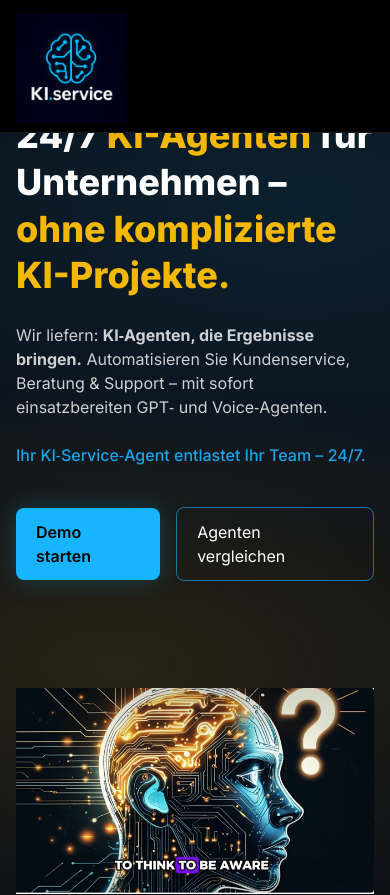
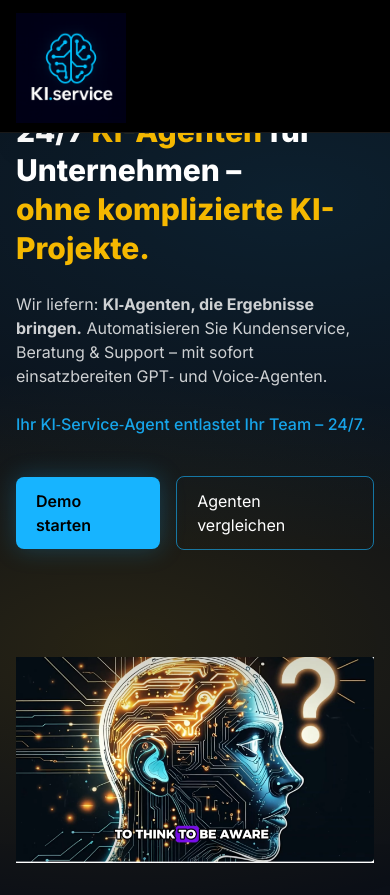
Before and after one commit to DiaBauer/KIservice_clean1, a Next.js app: page / in a window 390 px wide. Shown: the top 895 px of the page. Built offline with nearby package versions, Linux system fonts and the light colour scheme.

Commit message:
Reduce hero headline base and desktop size

```diff
--- a/components/Hero.js
+++ b/components/Hero.js
@@ -8,7 +8,7 @@
     <div className="mx-auto max-w-6xl px-4 grid md:grid-cols-2 gap-10 items-center">
       <div>
         <motion.h1
-  className="text-4xl md:text-[36px] font-extrabold leading-[1.3] text-white"
+  className="text-3xl md:text-[36px] font-extrabold leading-[1.3] text-white"
   initial={{ opacity: 0, y: 20 }}
   animate={{ opacity: 1, y: 0 }}
   transition={{ duration: 0.8 }}
```
